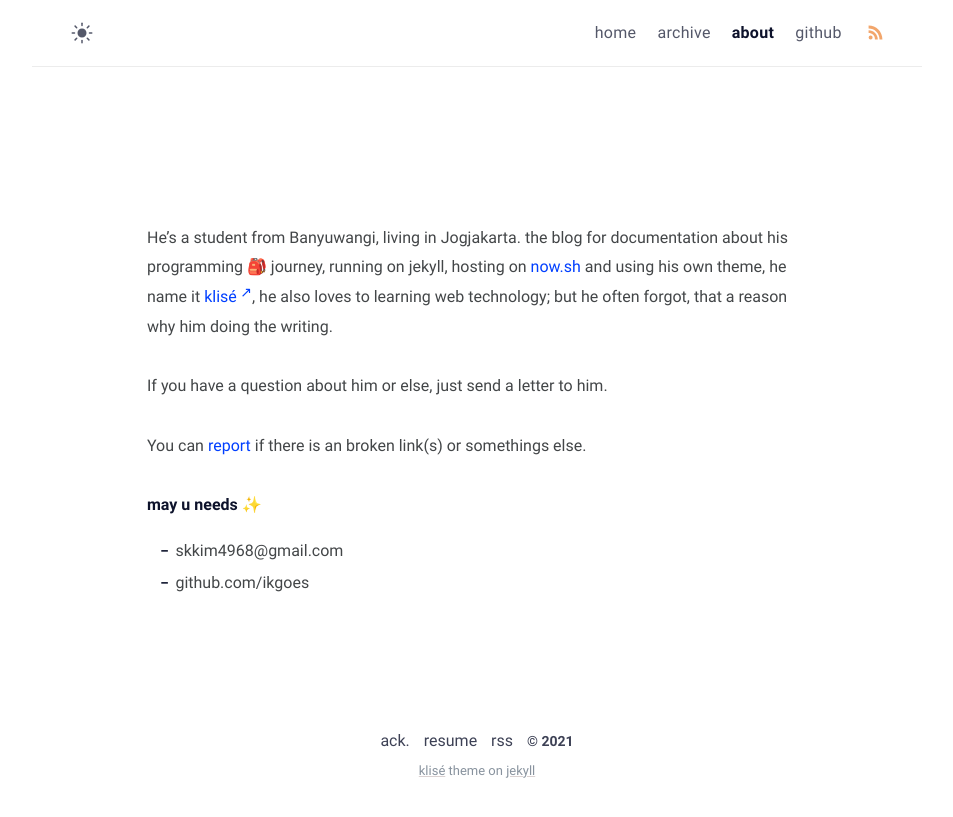
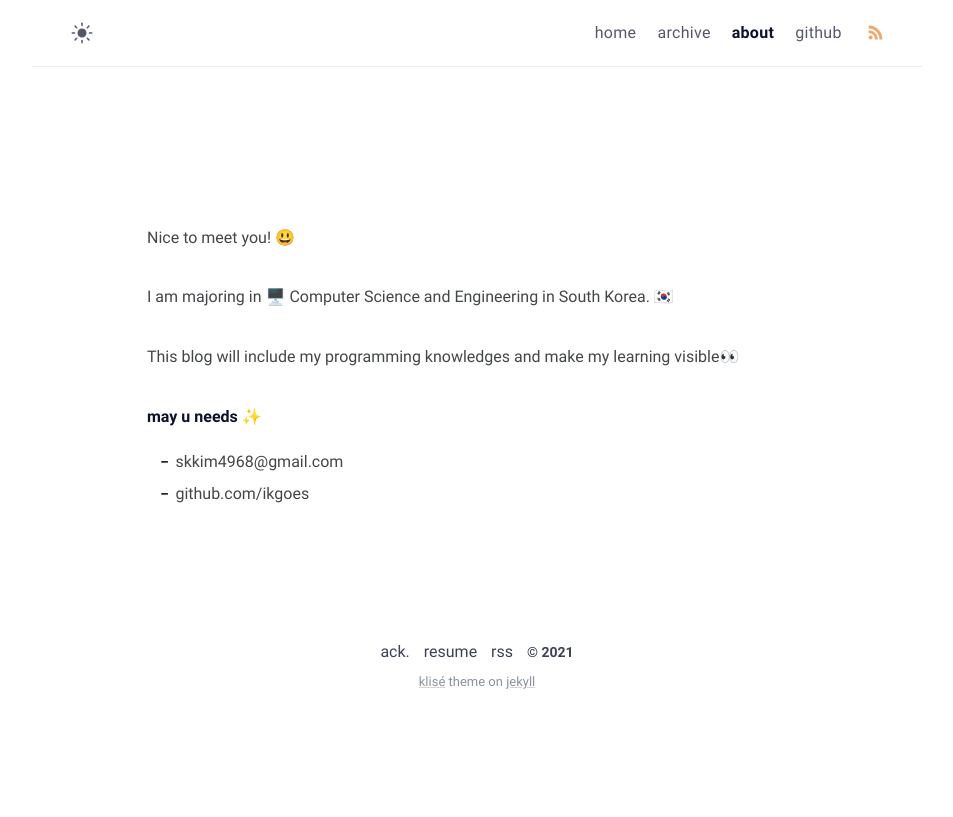
Before and after one commit to ikgoes/ikgoes.github.io, a Jekyll site: the page built from about.md, in a window 1280 px wide. Shown: the top 817 px of the page, without its empty margins (163-1116 px from the left). Built offline with Jekyll 4.4.1, drawn with Linux system fonts in a browser that asks for light colours; comment, search, counter and statistics services are not loaded.

```diff
--- a/about.md
+++ b/about.md
@@ -7,11 +7,11 @@ This blog will include my programming knowledges and make my learning visible
 comments: false
 ---
 
-He's a student from Banyuwangi, living in Jogjakarta. the blog for documentation about his programming 🎒 journey, running on jekyll, hosting on [now.sh](http://now.sh) and using his own theme, he name it <a href="https://github.com/piharpi/jekyll-klise" target="_blank" rel="noopener">klisé</a>, he also loves to learning web technology; but he often forgot, that a reason why him doing the writing.
+Nice to meet you! 😃
 
-If you have a question about him or else, just send a letter to him.
+I am majoring in 🖥️ Computer Science and Engineering in South Korea. 🇰🇷
 
-You can [report](http://github.com/piharpi/jekyll-klise/issues/new) if there is an broken link(s) or somethings else.
+This blog will include my programming knowledges and make my learning visible👀
 
 **may u needs ✨**
 
```
Also changed, not shown: _posts/210514-birth-of-blog/2021-05-14-birth-of-ikgoes-blog.md (+2 -2 lines).
